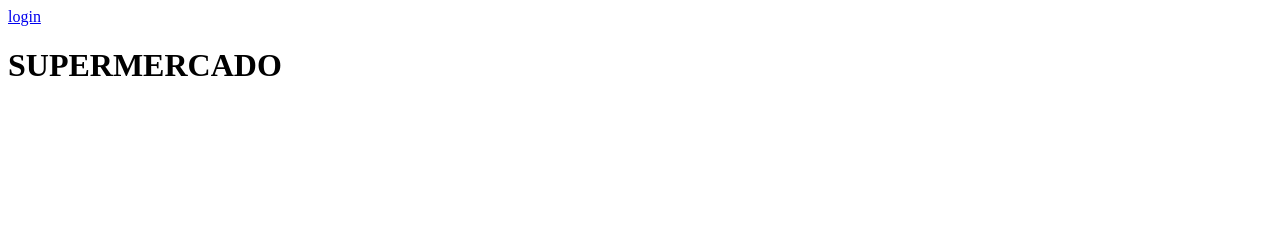
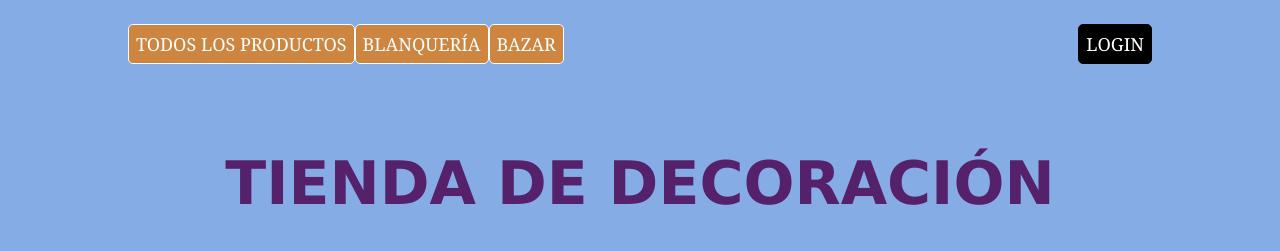
Before and after one commit to yeni23j/practicajs, a plain HTML site: page index.html in a window 1280 px wide. Drawn offline with Linux system fonts and the light colour scheme; files whose address does not match are found by name.

Commit message:
agregamos un navegador

```diff
--- /dev/null
+++ b/css/index.css
@@ -0,0 +1,64 @@
+*{
+    margin:0;
+    padding:0;
+    box-sizing: border-box;
+    background-color: rgb(134, 172, 230);
+    }
+
+h1{
+    color: rgb(86, 33, 107);
+    padding: 30px;
+    margin: 30px;
+    display: flex;
+    justify-content:center ;
+    align-items: center;
+    font-size: 60px;
+    font-family: Verdana, Geneva, Tahoma, sans-serif;
+}
+header{
+    display: flex;
+    flex-direction: row;
+    padding: 3vh 10vw;
+    justify-content: space-between;
+
+}
+.contenedorPadre{
+
+    display: flex;
+    flex-direction: row;
+    flex-wrap: wrap;
+    justify-content: flex-start;
+    align-content: center;
+}
+
+.items{
+    padding: 7px;
+    border: solid 1px;
+    border-radius: 5px;
+    background-color: peru;
+    color: azure;
+    font-family: Georgia, 'Times New Roman', Times, serif;
+    text-decoration: none;
+    text-align: center;
+    font-size: 18px;
+}
+.contenedorPadreDos{
+        display: flex;
+        flex-direction: row;
+        flex-wrap: wrap;
+        justify-content: flex-end;
+        align-content: center;
+}
+
+.login{
+    display: inline-flex;
+    padding: 7px;
+    border: solid 1px black;
+    border-radius: 5px;
+    font-family: Georgia, 'Times New Roman', Times, serif;
+    text-decoration: none;
+    text-align: center;
+    color: white;
+    background-color: black;
+    font-size: 18px;
+}
--- a/index.html
+++ b/index.html
@@ -3,19 +3,32 @@
 <head>
     <meta charset="UTF-8">
     <meta name="viewport" content="width=device-width, initial-scale=1.0">
+    <link rel="stylesheet" href="./css/index.css"
+    >
     <title>INTRO JAVA SCRIPT</title>
 </head>
 <body>
     <header>
-        <nav>
-            <a href="../java/pages/login.html" tarjet="blank">login</a>
+
+        <nav class="contenedorPadre" >
+            <a class="items" href="">TODOS LOS PRODUCTOS</a>
+            <a class="items" href="">BLANQUERÍA</a>
+            <a class="items" href="">BAZAR</a>
         </nav>
+        <nav class="contenedorPadreDos" >
+            <a class="login" href="../java/pages/login.html" tarjet="blank">LOGIN</a>
+        </nav>
+
     </header>
-    <h1>
-        SUPERMERCADO
-    </h1>
+    <main>
+
+        <h1>
+            TIENDA DE DECORACIÓN
+        </h1>
 
 
+
+    </main>
 
 
 
--- a/js/login.js
+++ b/js/login.js
@@ -4,7 +4,7 @@ let password = prompt(`Ingrese su Password`)
 console.log(user)
 console.log(password)
 
-if (user == `yeni` && password == `1122`) {
+if (user == `marcos` && password == `1122`) {
     alert(`Bienvenido a su cuenta`)
     location.href = `ingreso.html`
 }else{
```
Also changed, not shown: css/error.css (line endings or trailing spaces).
